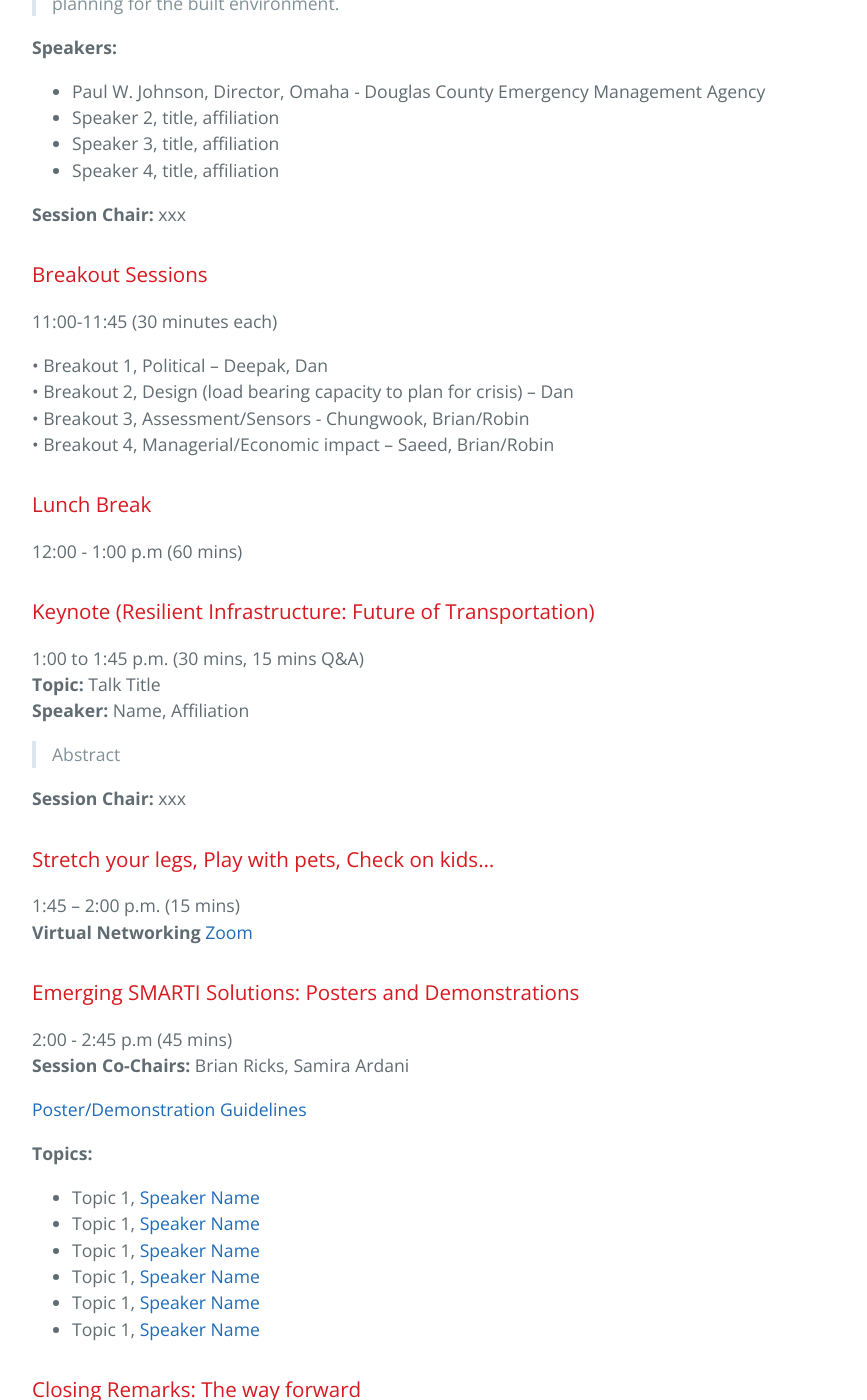
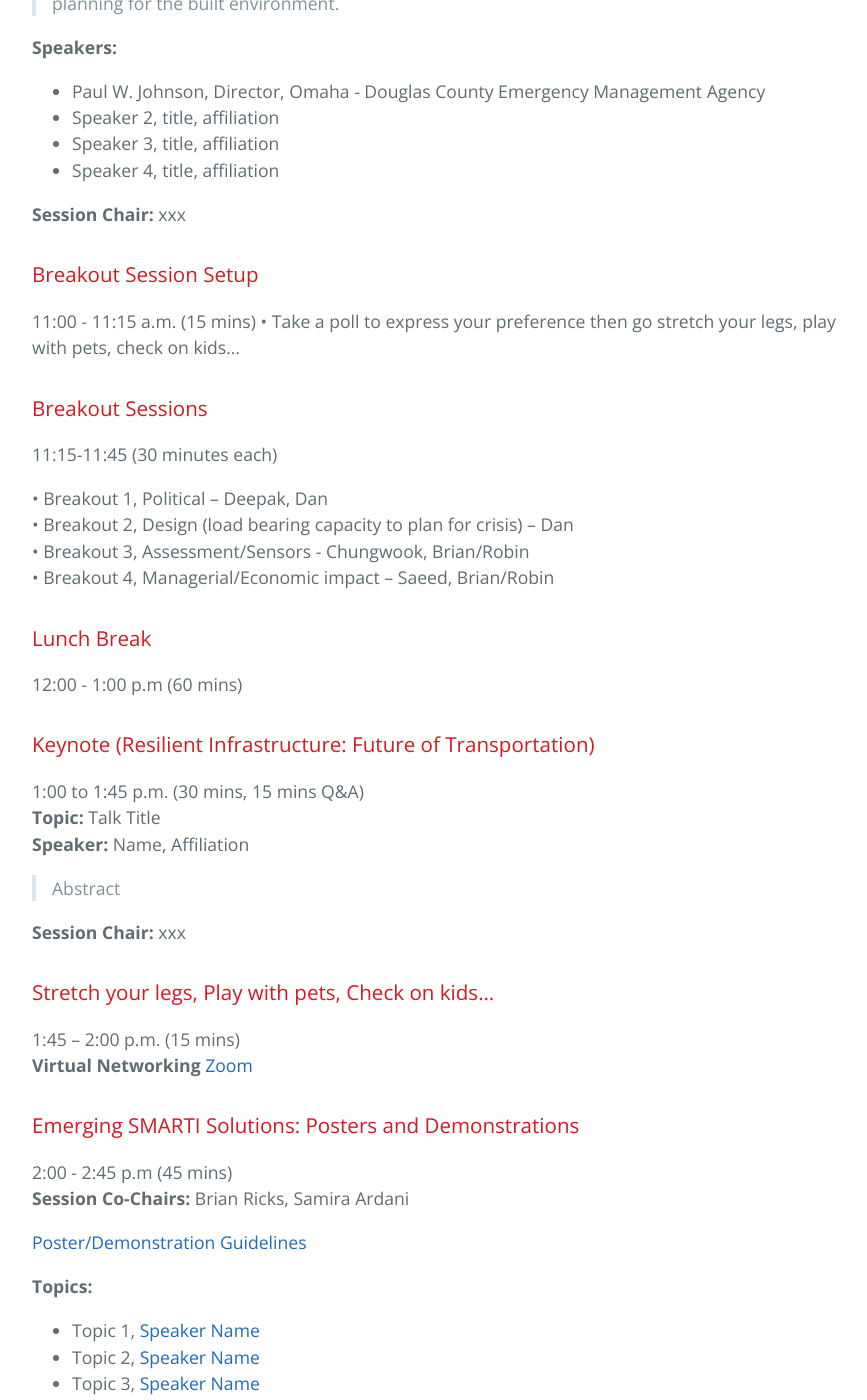
Before and after one commit to BridgingBigData/BridgingBigData.github.io, a Jekyll site: the page built from pages/bbd2020agenda.md, in a window 1280 px wide and 1400 px high, scrolled down 1443 px. Shown: the whole window, without its empty margins (192-1059 px from the left). Built offline with Jekyll 4.4.1, drawn with Linux system fonts in a browser that asks for light colours; some of the changed text lies outside the part shown.

Commit message:
Update bbd2020agenda.md

```diff
--- a/pages/bbd2020agenda.md
+++ b/pages/bbd2020agenda.md
@@ -43,8 +43,13 @@ Monday November 9th, 2020, 9:00 A.M. to 3 P.M. Central Time
 
 **Session Chair:** xxx
 
+### Breakout Session Setup
+11:00 - 11:15 a.m. (15 mins)
+•	Take a poll to express your preference then go stretch your legs, play with pets, check on kids...
+
+
 ### Breakout Sessions
-11:00-11:45  (30 minutes each)
+11:15-11:45  (30 minutes each)
 
 •	Breakout 1, Political – Deepak, Dan
 •	Breakout 2, Design (load bearing capacity to plan for crisis) – Dan
@@ -76,11 +81,11 @@ Monday November 9th, 2020, 9:00 A.M. to 3 P.M. Central Time
 
 **Topics:**
   - Topic 1, [Speaker Name](Link)
-  - Topic 1, [Speaker Name](Link)
-  - Topic 1, [Speaker Name](Link)
-  - Topic 1, [Speaker Name](Link)
-  - Topic 1, [Speaker Name](Link)
-  - Topic 1, [Speaker Name](Link)
+  - Topic 2, [Speaker Name](Link)
+  - Topic 3, [Speaker Name](Link)
+  - Topic 4, [Speaker Name](Link)
+  - Topic 5, [Speaker Name](Link)
+  - Topic 6, [Speaker Name](Link)
 
 ### Closing Remarks: The way forward
 2:45 to 3:00 p.m. (15 mins)
```
